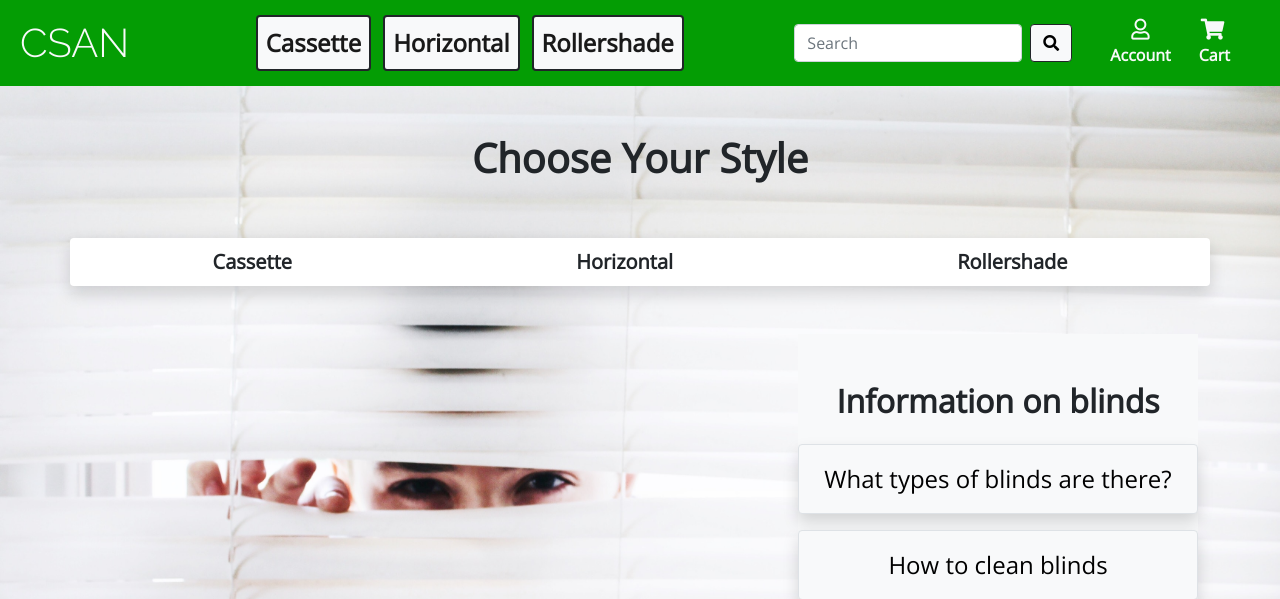
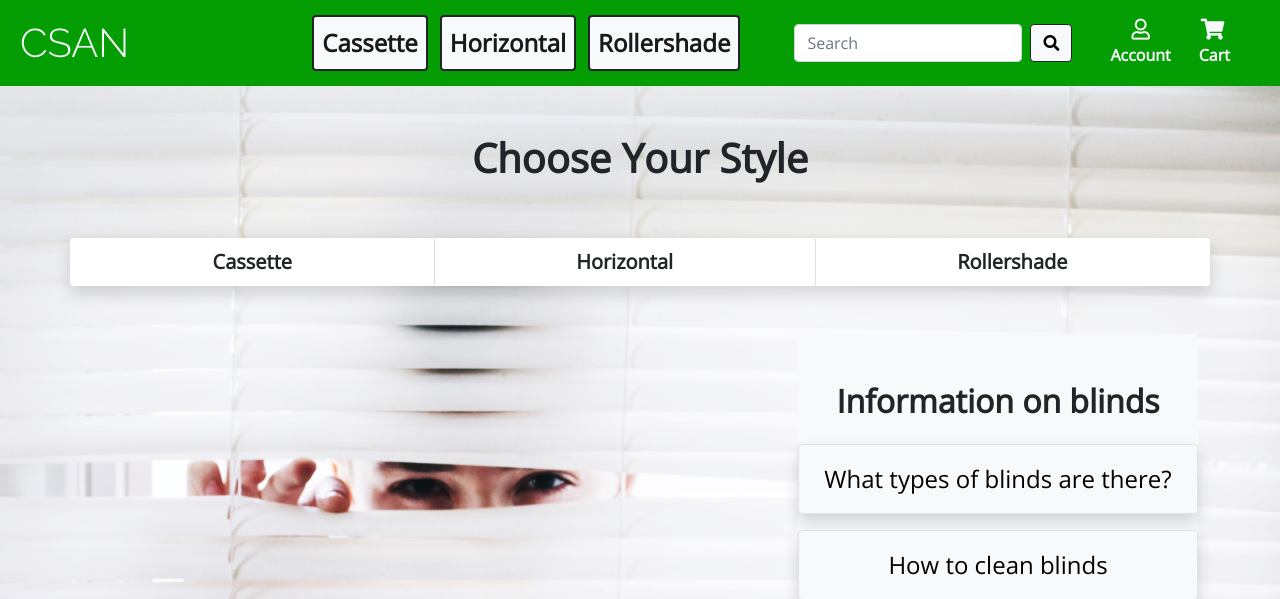
Before and after one commit to Jca-Dev/CSAN, a Django app: page / in a window 1280 px wide. Shown: the top 599 px of the page. Run offline with Django 3.2, Linux system fonts and the light colour scheme; parts of the project's set-up code (start-up, migrations or seed data) failed here and were passed over; some libraries are stand-ins or nearby versions.

Commit message:
align navbar buttons

```diff
--- a/homepage/templates/homepage/index.html
+++ b/homepage/templates/homepage/index.html
@@ -11,7 +11,7 @@
             <button type="button" class="h-btn btn fw-bold">
                 <a class="link-dark" aria-label="Button link to Cassettes" href="{% url 'products' %}?category=Cassette">Cassette</a>
             </button>
-            <button type="button" class="h-btn btn fw-bold">
+            <button type="button" class="h-btn btn border-start border-end fw-bold">
                 <a class="link-dark" aria-label="Button link to Horizontals"
                     href="{% url 'products' %}?category=Horizontal">Horizontal</a>
             </button>
--- a/templates/base.html
+++ b/templates/base.html
@@ -62,7 +62,7 @@
         <span class="navbar-toggler-icon"></span>
       </button>
       <div class="collapse navbar-collapse" id="navbarSupportedContent">
-        <ul class="navbar-nav me-auto mx-auto mb-2 mb-lg-0">
+        <ul class="navbar-nav me-5 mx-auto mb-2 mb-lg-0">
           <li class="nav-item fs-4 grow">
             <a class="nav-link bg-light active border rounded border-dark border-2" aria-current="page"
               href="{% url 'products' %}?category=Cassette">Cassette</a>
```
